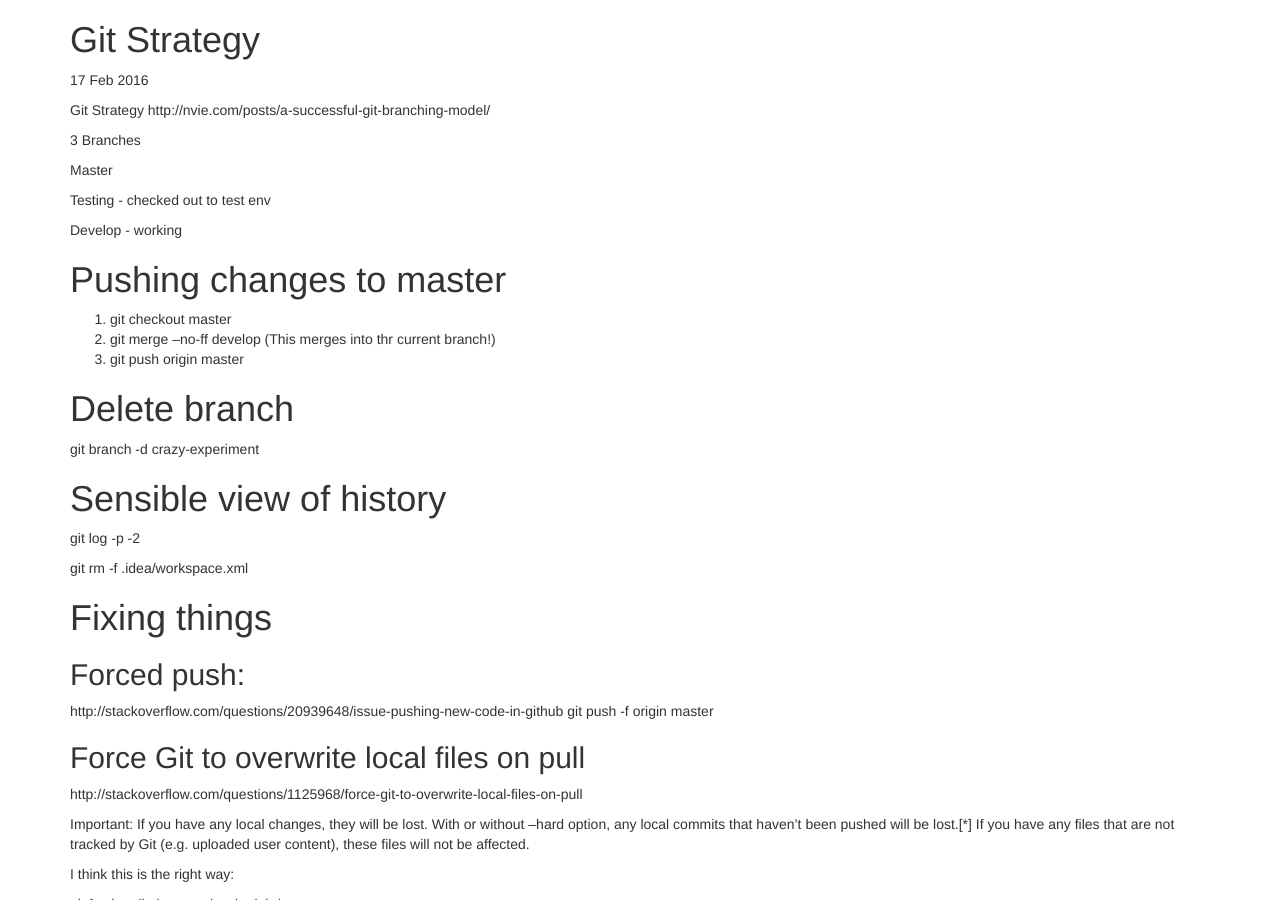
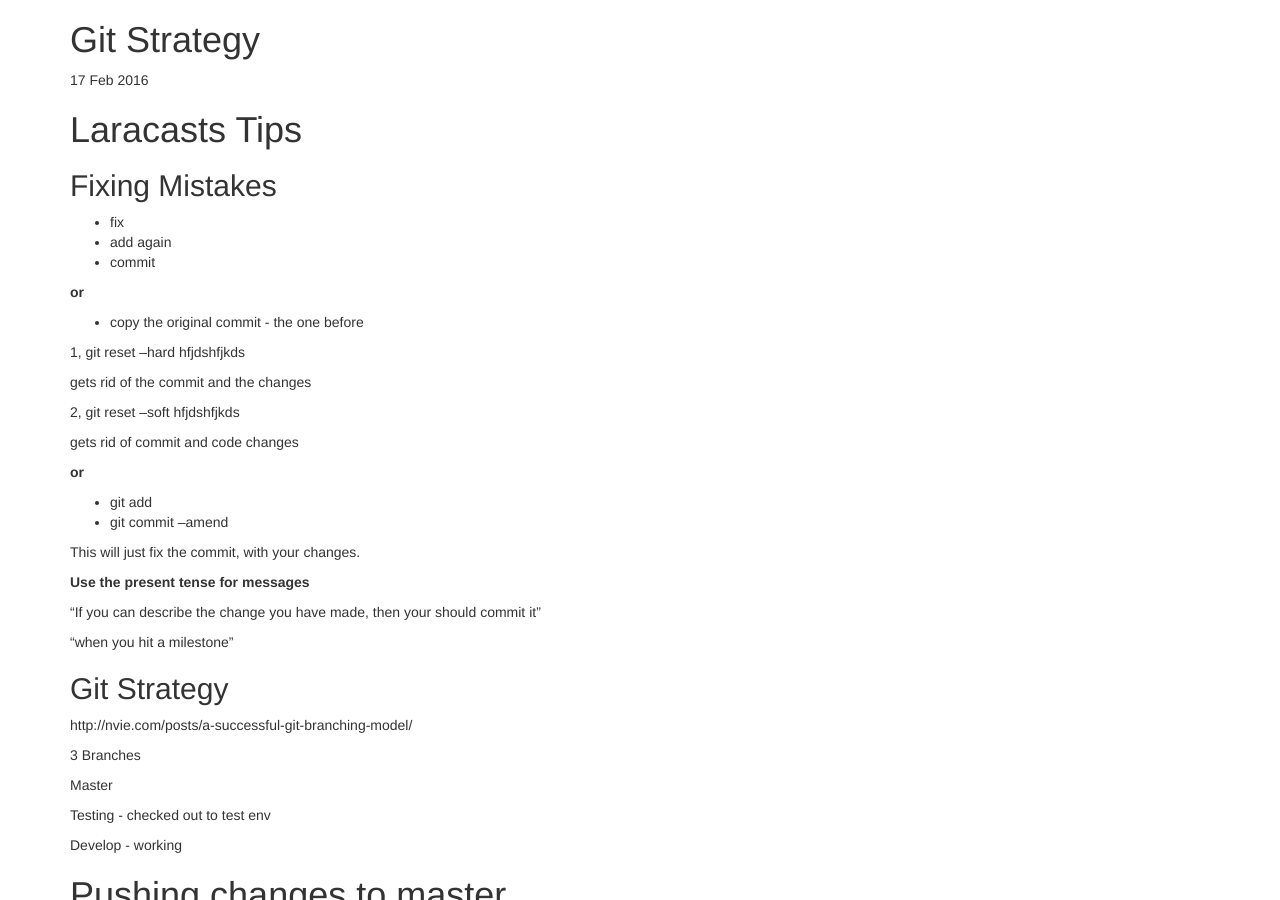
Before and after one commit to ArtisanTinkerer/ArtisanTinkerer.github.io, a Jekyll site: the page built from _posts/2016-02-17-GIT-Strategy.md, in a window 1280 px wide and 900 px high. Built offline with Jekyll 4.4.1, drawn with Linux system fonts in a browser that asks for light colours.

Commit message:
Update 2016-02-17-GIT-Strategy.md

```diff
--- a/_posts/2016-02-17-GIT-Strategy.md
+++ b/_posts/2016-02-17-GIT-Strategy.md
@@ -4,8 +4,46 @@
 date: 2016-02-17
 ---
 
+# Laracasts Tips
 
-Git Strategy
+## Fixing Mistakes
+
+* fix
+* add again
+* commit
+
+**or**
+
+* copy the original commit - the one before
+
+1, git reset --hard hfjdshfjkds
+
+ gets rid of the commit and the changes
+
+2, git reset --soft hfjdshfjkds
+
+gets rid of commit and code changes
+
+**or**
+
+* git add
+* git commit --amend
+
+This will just fix the commit, with your changes.
+
+**Use the present tense for messages**
+
+"If you can describe the change you have made, then your should commit it"
+
+"when you hit a milestone"
+
+
+
+
+
+
+
+## Git Strategy
 http://nvie.com/posts/a-successful-git-branching-model/
 
 3 Branches
```
